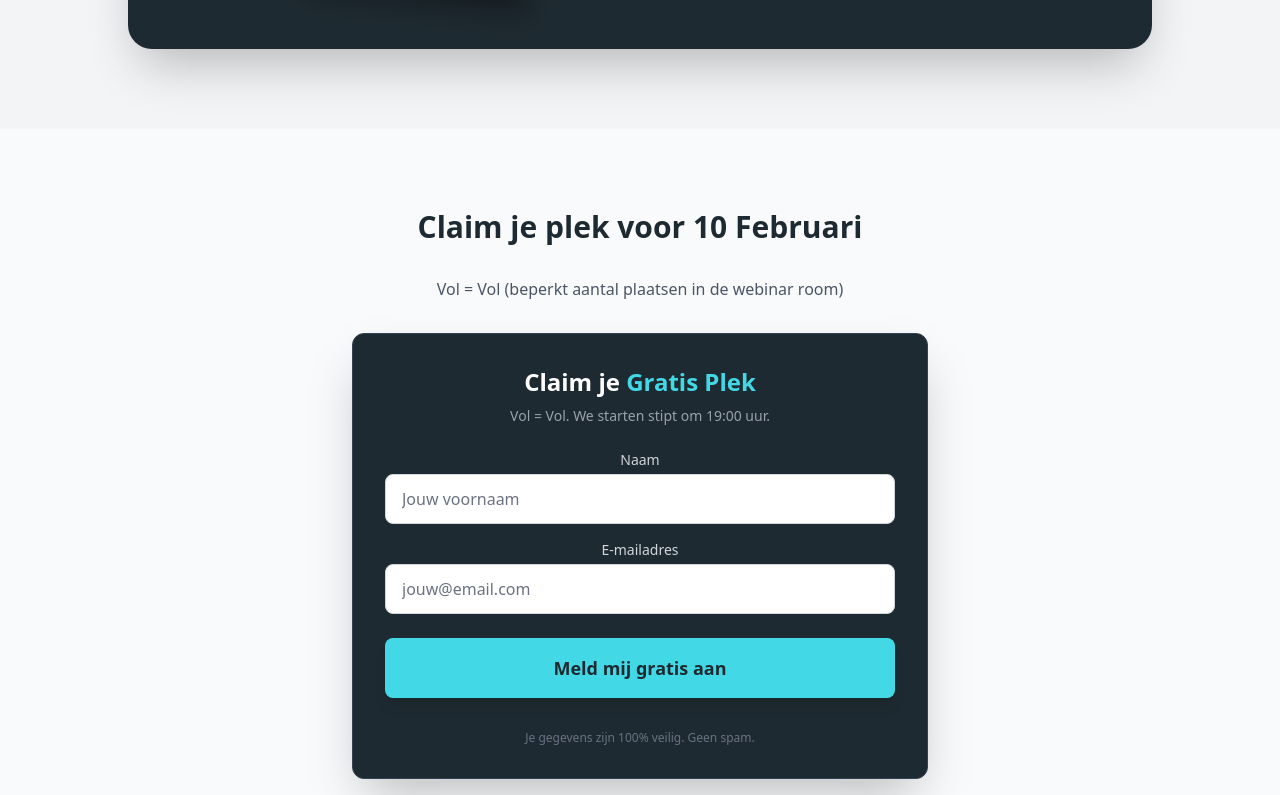
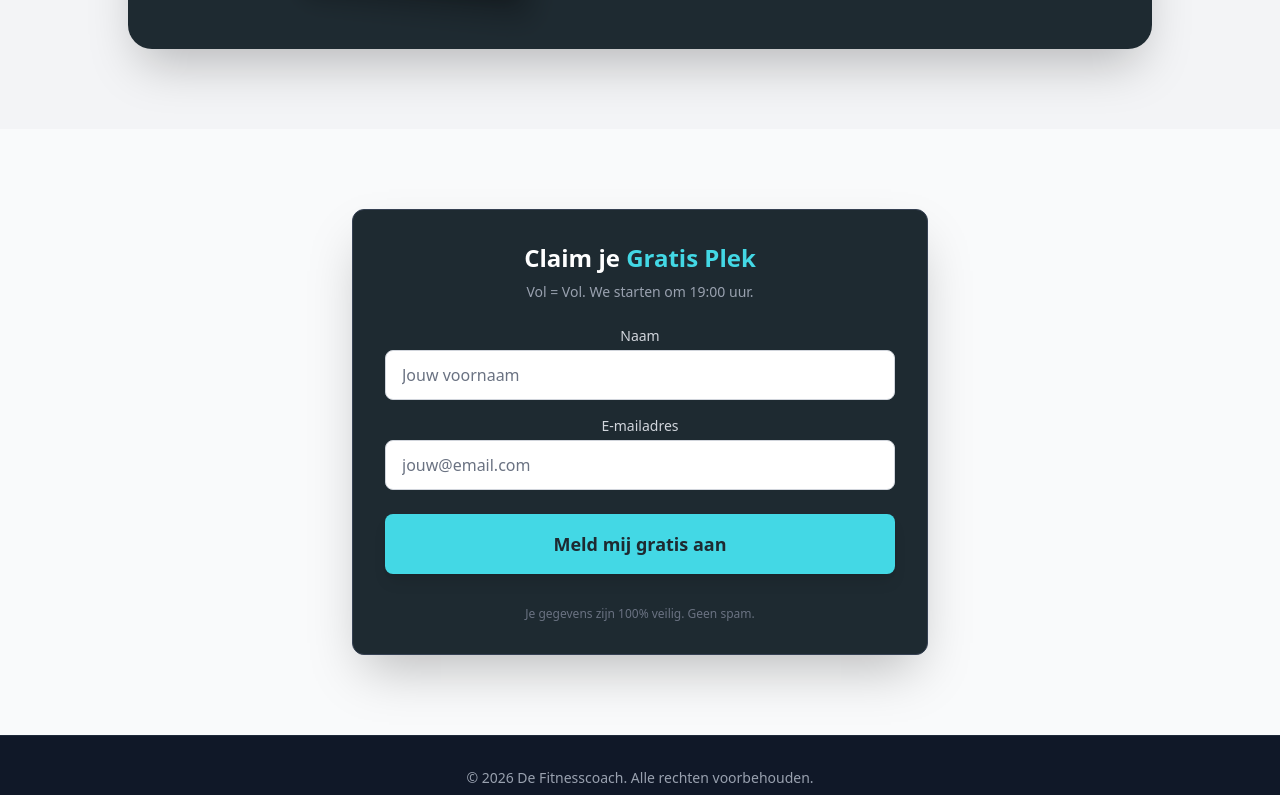
Before and after one commit to Bobantersyn/ramadan-webinar-2026, a Next.js app: page /ramadanwebinar/ in a window 1280 px wide. Shown: the part 1947-2742 px from the top of the page. Built offline with nearby package versions, Linux system fonts and the light colour scheme.

Commit message:
refactor: remove redundant header and update form text

```diff
--- a/src/app/page.tsx
+++ b/src/app/page.tsx
@@ -112,8 +112,7 @@ export default function Home() {
       {/* Registration Section */}
       <section id="register" className="py-20 px-4 md:px-8">
         <div className="max-w-xl mx-auto text-center space-y-8">
-          <h2 className="text-3xl font-bold">Claim je plek voor 10 Februari</h2>
-          <p className="text-gray-600">Vol = Vol (beperkt aantal plaatsen in de webinar room)</p>
+
 
           <SubscribeForm />
         </div>
--- a/src/components/SubscribeForm.tsx
+++ b/src/components/SubscribeForm.tsx
@@ -59,7 +59,7 @@ export default function SubscribeForm() {
                 Claim je <span className="text-brand-cyan">Gratis Plek</span>
             </h3>
             <p className="text-center text-gray-400 mb-6 text-sm">
-                Vol = Vol. We starten stipt om 19:00 uur.
+                Vol = Vol. We starten om 19:00 uur.
             </p>
 
             <div>
```
